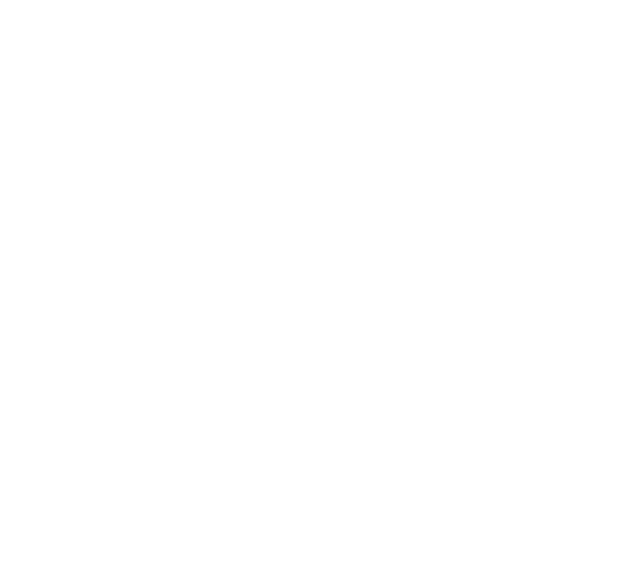
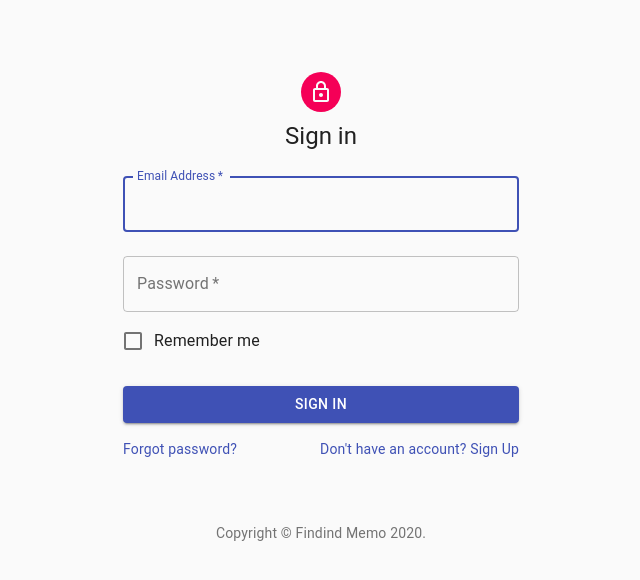
Before and after one commit to llopezjosue/doctogone-front, a React (Create React App) app: page /login in a window 1280 px wide. Shown: the top 580 px of the page, without its empty margins (319-959 px from the left). Built offline with nearby package versions, Linux system fonts and the light colour scheme.

Commit message:
Implémentation du login user

```diff
--- a/src/App.jsx
+++ b/src/App.jsx
@@ -1,6 +1,7 @@
 import React from 'react';
 import { BrowserRouter as Router, Switch, Route } from 'react-router-dom';
 import Home from './components/Home';
+import Login from './components/Login';
 import UserHome from './components/User/UserHome';
 import MyInfos from './components/User/MyInfos';
 import MyPlanning from './components/User/MyPlanning';
@@ -14,6 +15,7 @@
     <Router>
       <Switch>
         <Route path="/" exact component={Home} />
+        <Route path="/login" exact component={Login} />
         <Route path="/caregiver" exact component={CaregiverHome} />
         <Route path="/user" exact component={UserHome} />
         <Route path="/user/sos" exact component={SOS} />
--- a/src/components/Home.jsx
+++ b/src/components/Home.jsx
@@ -1,16 +1,11 @@
 import React from 'react';
 
-import CaregiverHome from './Caregiver/CaregiverHome';
-import UserHome from './User/UserHome';
-
-
 function Home() {
-  return (
-    <div className="App">
-        <CaregiverHome />
-        <UserHome />
-    </div>
-  );
-}
+    return (
+      <div className="App">
+          <h1> User or Caregiver </h1>
+      </div>
+    );
+  }
 
 export default Home;
--- /dev/null
+++ b/src/components/Login.jsx
@@ -0,0 +1,117 @@
+import React from 'react';
+import Avatar from '@material-ui/core/Avatar';
+import Button from '@material-ui/core/Button';
+import CssBaseline from '@material-ui/core/CssBaseline';
+import TextField from '@material-ui/core/TextField';
+import FormControlLabel from '@material-ui/core/FormControlLabel';
+import Checkbox from '@material-ui/core/Checkbox';
+import Link from '@material-ui/core/Link';
+import Grid from '@material-ui/core/Grid';
+import Box from '@material-ui/core/Box';
+import LockOutlinedIcon from '@material-ui/icons/LockOutlined';
+import Typography from '@material-ui/core/Typography';
+import { makeStyles } from '@material-ui/core/styles';
+import Container from '@material-ui/core/Container';
+
+function Copyright() {
+  return (
+    <Typography variant="body2" color="textSecondary" align="center">
+      {'Copyright © '}
+      <Link color="inherit" href="https://material-ui.com/">
+        Findind Memo
+      </Link>{' '}
+      {new Date().getFullYear()}
+      {'.'}
+    </Typography>
+  );
+}
+
+const useStyles = makeStyles((theme) => ({
+  paper: {
+    marginTop: theme.spacing(8),
+    display: 'flex',
+    flexDirection: 'column',
+    alignItems: 'center',
+  },
+  avatar: {
+    margin: theme.spacing(1),
+    backgroundColor: theme.palette.secondary.main,
+  },
+  form: {
+    width: '100%', // Fix IE 11 issue.
+    marginTop: theme.spacing(1),
+  },
+  submit: {
+    margin: theme.spacing(3, 0, 2),
+  },
+}));
+
+export default function Login() {
+  const classes = useStyles();
+
+  return (
+    <Container component="main" maxWidth="xs">
+      <CssBaseline />
+      <div className={classes.paper}>
+        <Avatar className={classes.avatar}>
+          <LockOutlinedIcon />
+        </Avatar>
+        <Typography component="h1" variant="h5">
+          Sign in
+        </Typography>
+        <form className={classes.form} noValidate>
+          <TextField
+            variant="outlined"
+            margin="normal"
+            required
+            fullWidth
+            id="email"
+            label="Email Address"
+            name="email"
+            autoComplete="email"
+            autoFocus
+          />
+          <TextField
+            variant="outlined"
+            margin="normal"
+            required
+            fullWidth
+            name="password"
+            label="Password"
+            type="password"
+            id="password"
+            autoComplete="current-password"
+          />
+          <FormControlLabel
+            control={<Checkbox value="remember" color="primary" />}
+            label="Remember me"
+          />
+          <Button
+            type="submit"
+            fullWidth
+            variant="contained"
+            color="primary"
+            className={classes.submit}
+          >
+            Sign In
+          </Button>
+          <Grid container>
+            <Grid item xs>
+              <Link href="#" variant="body2">
+                Forgot password?
+              </Link>
+            </Grid>
+            <Grid item>
+              <Link href="#" variant="body2">
+                {"Don't have an account? Sign Up"}
+              </Link>
+            </Grid>
+          </Grid>
+        </form>
+      </div>
+      <Box mt={8}>
+        <Copyright />
+      </Box>
+    </Container>
+  );
+}
```
